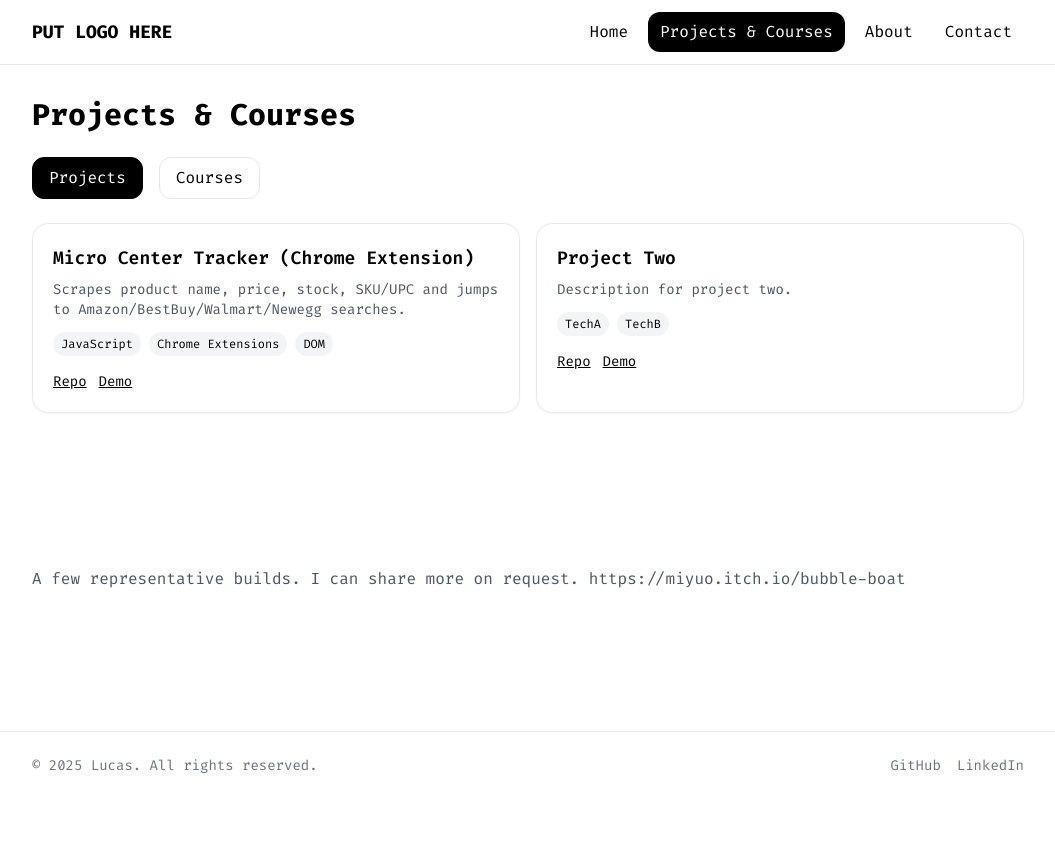
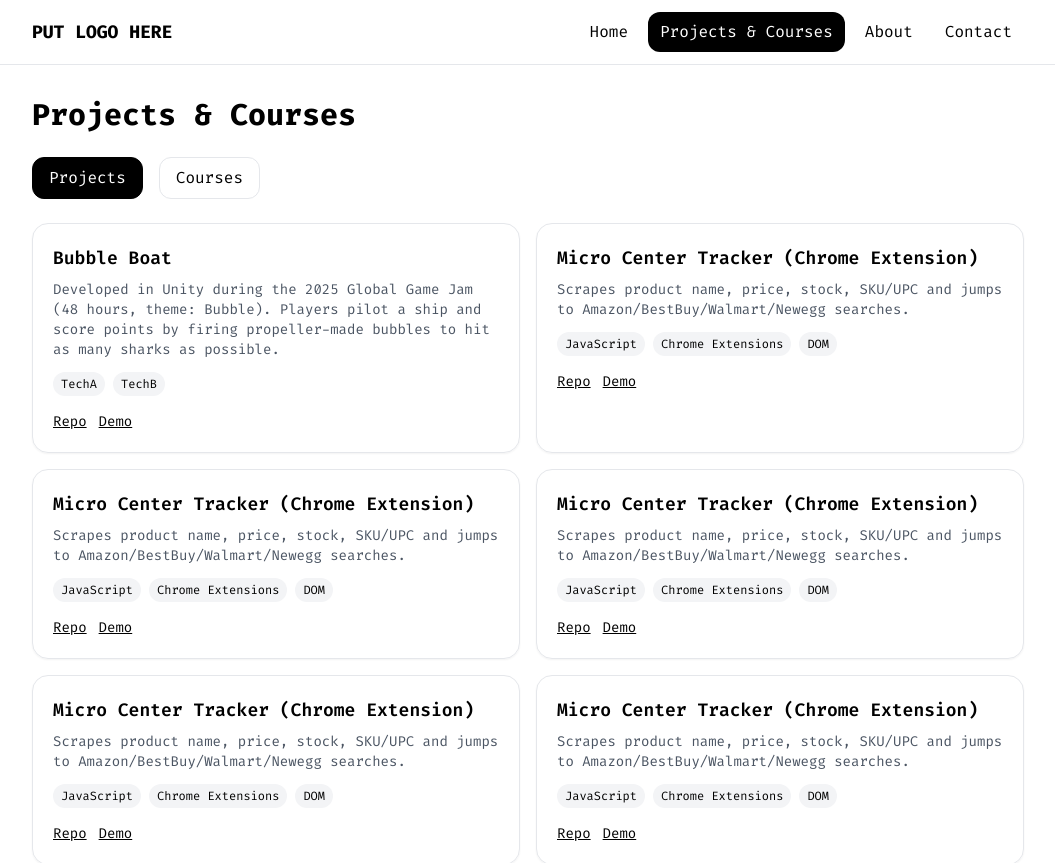
Before and after one commit to Lucasdelapena/LucasWebsite, a React (Vite) app in the folder website/: page /projects in a window 1280 px wide. Shown: the top 863 px of the page, without its empty margins (112-1167 px from the left). Before the commit the page ends 800 px from the top, so only its background shows below. Built offline with nearby package versions, Linux system fonts and the light colour scheme.

Commit message:
updates to projects & courses
Didn't do much today but made placeholders on how many projects I want to put onto the website

```diff
--- a/website/src/data/projectData.jsx
+++ b/website/src/data/projectData.jsx
@@ -1,6 +1,12 @@
 
 
 export const projects = [
+  {
+    title: "Bubble Boat",
+    description: "Developed in Unity during the 2025 Global Game Jam (48 hours, theme: Bubble). Players pilot a ship and score points by firing propeller-made bubbles to hit as many sharks as possible.",
+    tech: ["TechA", "TechB"],
+    links: { repo: "https://github.com/Lucasdelapena/BubbleBoat", demo: "https://miyuo.itch.io/bubble-boat" }
+  },
   {
     title: "Micro Center Tracker (Chrome Extension)",
     description: "Scrapes product name, price, stock, SKU/UPC and jumps to Amazon/BestBuy/Walmart/Newegg searches.",
@@ -8,11 +14,54 @@ export const projects = [
     links: { repo: "https://github.com/yourusername/micro-center-tracker", demo: "#" }
   },
   {
-    title: "Project Two",
-    description: "Description for project two.",
-    tech: ["TechA", "TechB"],
-    links: { repo: "#", demo: "#" }
+    title: "Micro Center Tracker (Chrome Extension)",
+    description: "Scrapes product name, price, stock, SKU/UPC and jumps to Amazon/BestBuy/Walmart/Newegg searches.",
+    tech: ["JavaScript", "Chrome Extensions", "DOM"],
+    links: { repo: "https://github.com/yourusername/micro-center-tracker", demo: "#" }
   },
+  {
+    title: "Micro Center Tracker (Chrome Extension)",
+    description: "Scrapes product name, price, stock, SKU/UPC and jumps to Amazon/BestBuy/Walmart/Newegg searches.",
+    tech: ["JavaScript", "Chrome Extensions", "DOM"],
+    links: { repo: "https://github.com/yourusername/micro-center-tracker", demo: "#" }
+  },
+  {
+    title: "Micro Center Tracker (Chrome Extension)",
+    description: "Scrapes product name, price, stock, SKU/UPC and jumps to Amazon/BestBuy/Walmart/Newegg searches.",
+    tech: ["JavaScript", "Chrome Extensions", "DOM"],
+    links: { repo: "https://github.com/yourusername/micro-center-tracker", demo: "#" }
+  },
+  {
+    title: "Micro Center Tracker (Chrome Extension)",
+    description: "Scrapes product name, price, stock, SKU/UPC and jumps to Amazon/BestBuy/Walmart/Newegg searches.",
+    tech: ["JavaScript", "Chrome Extensions", "DOM"],
+    links: { repo: "https://github.com/yourusername/micro-center-tracker", demo: "#" }
+  },
+  {
+    title: "Micro Center Tracker (Chrome Extension)",
+    description: "Scrapes product name, price, stock, SKU/UPC and jumps to Amazon/BestBuy/Walmart/Newegg searches.",
+    tech: ["JavaScript", "Chrome Extensions", "DOM"],
+    links: { repo: "https://github.com/yourusername/micro-center-tracker", demo: "#" }
+  },
+  {
+    title: "Micro Center Tracker (Chrome Extension)",
+    description: "Scrapes product name, price, stock, SKU/UPC and jumps to Amazon/BestBuy/Walmart/Newegg searches.",
+    tech: ["JavaScript", "Chrome Extensions", "DOM"],
+    links: { repo: "https://github.com/yourusername/micro-center-tracker", demo: "#" }
+  },
+  {
+    title: "Micro Center Tracker (Chrome Extension)",
+    description: "Scrapes product name, price, stock, SKU/UPC and jumps to Amazon/BestBuy/Walmart/Newegg searches.",
+    tech: ["JavaScript", "Chrome Extensions", "DOM"],
+    links: { repo: "https://github.com/yourusername/micro-center-tracker", demo: "#" }
+  },
+  {
+    title: "Micro Center Tracker (Chrome Extension)",
+    description: "Scrapes product name, price, stock, SKU/UPC and jumps to Amazon/BestBuy/Walmart/Newegg searches.",
+    tech: ["JavaScript", "Chrome Extensions", "DOM"],
+    links: { repo: "https://github.com/yourusername/micro-center-tracker", demo: "#" }
+  },
+
 ];
 
 
--- a/website/src/pages/Projects.jsx
+++ b/website/src/pages/Projects.jsx
@@ -1,43 +1,11 @@
 import { motion, AnimatePresence } from 'framer-motion'
 import { useState } from 'react'
 import ProjectCard from '../components/ProjectCard.jsx'
-import { fadeSlide } from '../components/animations.jsx';
-import { popin } from '../components/animations.jsx';
+import { fadeSlide } from '../components/animations.jsx'; // get rid of this later
 import { projects } from '../data/projectData.jsx';
 import { courses } from '../data/projectData.jsx';
 
 
-
-// const projects = [
-//   {
-//     title: "Micro Center Tracker (Chrome Extension)",
-//     description: "Scrapes product name, price, stock, SKU/UPC and jumps to Amazon/BestBuy/Walmart/Newegg searches.",
-//     tech: ["JavaScript", "Chrome Extensions", "DOM"],
-//     links: { repo: "https://github.com/yourusername/micro-center-tracker", demo: "#" }
-//   },
-//   {
-//     title: "Project Two",
-//     description: "Description for project two.",
-//     tech: ["TechA", "TechB"],
-//     links: { repo: "#", demo: "#" }
-//   },
-// ];
-
-// const courses = [
-//   {
-//     title: "Course One",
-//     description: "Description for course one.",
-//     tech: ["Topic1", "Topic2"],
-//     links: { details: "#" },
-//     skills: ["C/C++, Python, JavaScript/React", "Chrome extensions, Node, Linux", "Unity/C#, Git, CI basics"]
-//   },
-//   {
-//     title: "Course Two",
-//     description: "Description for course two.",
-//     tech: ["TopicA", "TopicB"],
-//     links: { details: "#" }
-//   },
-// ];
 
 
 
@@ -60,7 +28,7 @@ export default function Projects() {
           className="text-3xl font-bold"
           initial={{ opacity: 0, y: -20 }}
           animate={{ opacity: 1, y: 0 }}
-          transition={{ duration: 0.7 }}
+          transition={{ duration: 0.7, }}
         >
         Projects & Courses
         </motion.p>
@@ -69,7 +37,7 @@ export default function Projects() {
       <motion.section
         initial={{ opacity: 0, x : -20}}
         animate={{ opacity: 1, x : 0 }}
-        transition={{duration: 0.7,}}
+        transition={{duration: 0.7, }}
       >
       <div className="flex gap-4">
         <TabBtn id="projects" >Projects</TabBtn>
@@ -79,12 +47,9 @@ export default function Projects() {
 
 
       <motion.div className="min-h-[320px]"
-          initial={{ opacity: 0, y : 20}}
+          initial={{ opacity: 0, y : 100}}
           animate={{ opacity: 1, y : 0 }}
-          delay={0.2}
-          transition={{
-              duration: 0.7,
-          }}
+          transition={{duration: 1}}
       >
         <AnimatePresence mode="wait" initial={false}>
           {tab === 'projects' ? (
@@ -130,8 +95,6 @@ export default function Projects() {
         </AnimatePresence>
       </motion.div>
 
-      <p className="text-gray-600">A few representative builds. I can share more on request.  https://miyuo.itch.io/bubble-boat</p>
-
     </section>
   )
 }
```
